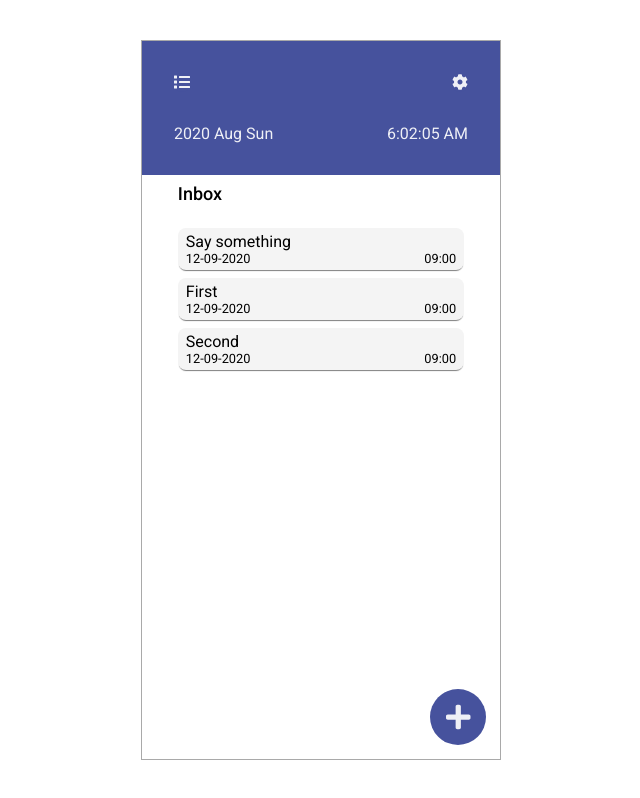
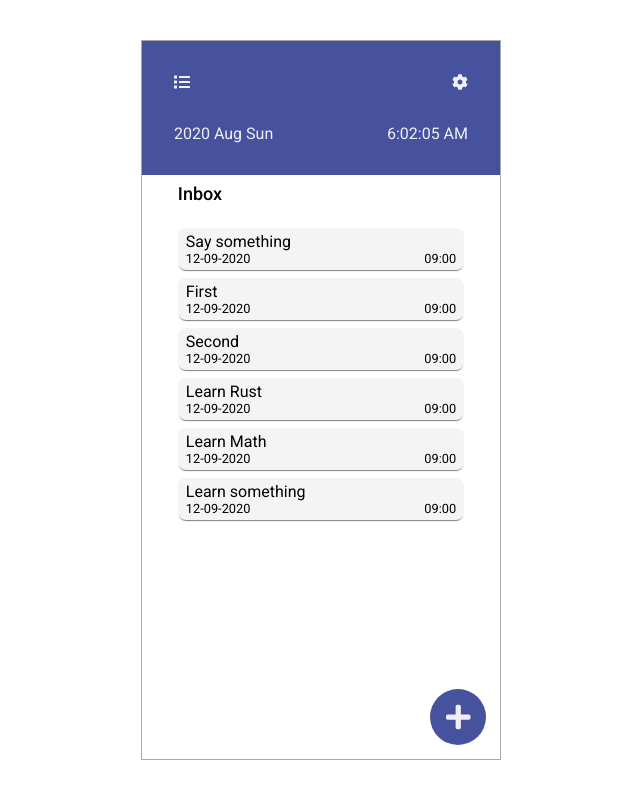
Before and after one commit to 1amL0st/react-todo, a React (Create React App) app: page / in a window 1280 px wide. Shown: the whole page, without its empty margins (319-959 px from the left). Built offline with nearby package versions, Linux system fonts and the light colour scheme.

Commit message:
Tasks are removed from app's state

```diff
--- a/src/App.js
+++ b/src/App.js
@@ -11,12 +11,16 @@ class App extends React.Component {
     super();
 
     this.state = {
-      tasks: [
-        {name: 'Say something', desc: "blah-blah-blah", time: "09:00", date: '12-09-2020'},
-        {name: 'First', desc: "blah-blah-blah", time: "09:00", date: '12-09-2020'},
-        {name: 'Second', desc: "blah-blah-blah", time: "09:00", date: '12-09-2020'},
-      ],
     }
+
+    this.tasks = [
+      {name: 'Say something', desc: "blah-blah-blah", time: "09:00", date: '12-09-2020'},
+      {name: 'First', desc: "blah-blah-blah", time: "09:00", date: '12-09-2020'},
+      {name: 'Second', desc: "blah-blah-blah", time: "09:00", date: '12-09-2020'},
+      {name: 'Learn Rust', desc: "blah-blah-blah", time: "09:00", date: '12-09-2020'},
+      {name: 'Learn Math', desc: "blah-blah-blah", time: "09:00", date: '12-09-2020'},
+      {name: 'Learn something', desc: "blah-blah-blah", time: "09:00", date: '12-09-2020'},
+    ];
 
     this.settings = {
       isChanged: false,
@@ -32,7 +36,7 @@ class App extends React.Component {
     this.FooterLBtnHandler = this.FooterLBtnHandler.bind(this);
 
     this.InboxRemoveTaskHandler = this.InboxRemoveTaskHandler.bind(this);
-    this.inbox_screen = (<Inbox tasks={this.state.tasks} onRemoveTask={this.InboxRemoveTaskHandler}></Inbox>);
+    this.inbox_screen = (<Inbox tasks={this.tasks} onRemoveTask={this.InboxRemoveTaskHandler}></Inbox>);
 
     this.AddTaskSubmitHandler = this.AddTaskSubmitHandler.bind(this);
     this.add_task_screen = <AddTaskScreen onSubmitHandler={this.AddTaskSubmitHandler}></AddTaskScreen>;
@@ -49,17 +53,16 @@ class App extends React.Component {
   }
 
   InboxRemoveTaskHandler(task) {
-    let index = this.state.tasks.indexOf(task);
-    this.state.tasks.splice(index, 1);
-    this.setState(this.state);
+    let index = this.tasks.indexOf(task);
+    this.tasks.splice(index, 1);
   }
 
   AddTaskSubmitHandler(task) {
-    this.state.tasks.push(task);
+    this.tasks.push(task);
     if (this.CurrentScreen() === this.add_task_screen) {
       this.PopScreen();
     }
-    this.setState({tasks: this.state.tasks});
+    this.setState({tasks: this.tasks});
   }
 
   CurrentScreen() {
```
